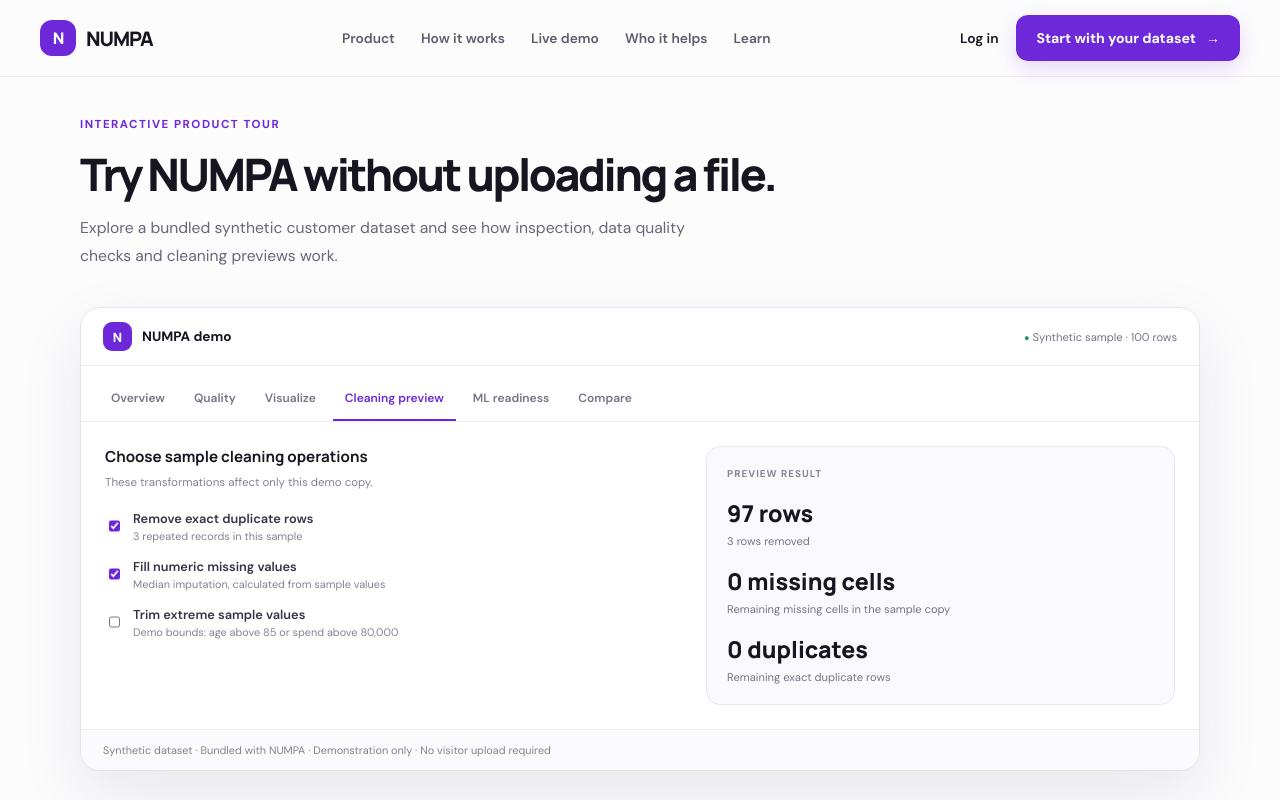
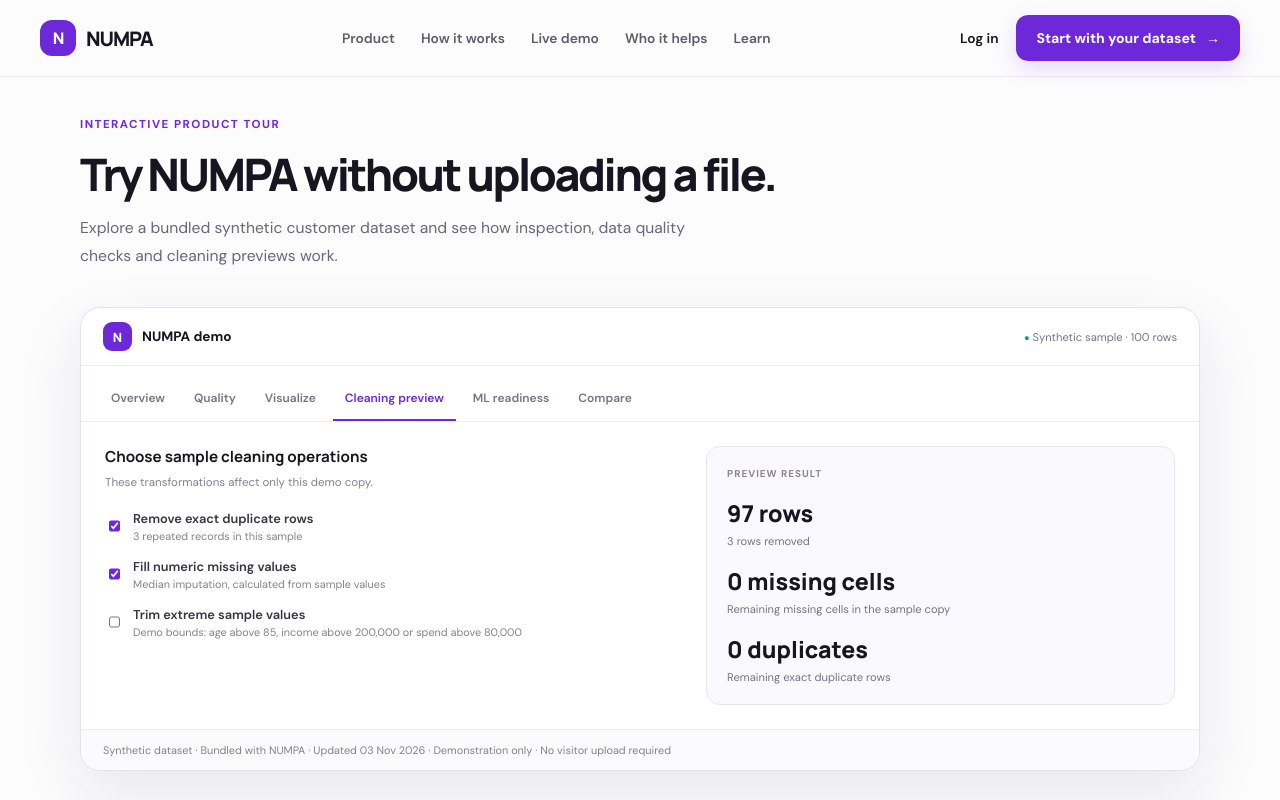
Before and after one commit to chandravadiyaDeep/Nump-, a Next.js app in the folder apps/web/: page / in a window 1280 px wide. Both pictures are taken after a click on the tab "Cleaning preview". Shown: the part 1588-2388 px from the top of the page. Built offline with nearby package versions, Linux system fonts and the light colour scheme.

Commit message:
fix: document sample demo bounds and update date

```diff
--- a/apps/web/app/components/landing/sample-data-demo.tsx
+++ b/apps/web/app/components/landing/sample-data-demo.tsx
@@ -63,7 +63,7 @@ function cleanRows(rows: SampleRow[], removeDuplicates: boolean, fillMissing: bo
   }
   if (trimOutliers) {
     // A transparent demo-only rule: remove rows outside plausible bounds for age and spend.
-    result = result.filter((row) => !(typeof row.age === "number" && row.age > 85) && !(typeof row.total_spent === "number" && row.total_spent > 80000));
+    result = result.filter((row) => !(typeof row.age === "number" && row.age > 85) && !(typeof row.income === "number" && row.income > 200000) && !(typeof row.total_spent === "number" && row.total_spent > 80000));
   }
   return result;
 }
@@ -164,7 +164,7 @@ export default function SampleDataDemo() {
                   <div><h3>Choose sample cleaning operations</h3><p className="demo-muted">These transformations affect only this demo copy.</p>
                     <label><input type="checkbox" checked={removeDuplicates} onChange={(event) => setRemoveDuplicates(event.target.checked)} /> Remove exact duplicate rows <small>3 repeated records in this sample</small></label>
                     <label><input type="checkbox" checked={fillMissing} onChange={(event) => setFillMissing(event.target.checked)} /> Fill numeric missing values <small>Median imputation, calculated from sample values</small></label>
-                    <label><input type="checkbox" checked={trimOutliers} onChange={(event) => setTrimOutliers(event.target.checked)} /> Trim extreme sample values <small>Demo bounds: age above 85 or spend above 80,000</small></label>
+                    <label><input type="checkbox" checked={trimOutliers} onChange={(event) => setTrimOutliers(event.target.checked)} /> Trim extreme sample values <small>Demo bounds: age above 85, income above 200,000 or spend above 80,000</small></label>
                   </div>
                   <div className="demo-preview-result"><span>PREVIEW RESULT</span><strong>{cleaned.length} rows</strong><p>{rows.length - cleaned.length} rows removed</p><strong>{missingCount(cleaned)} missing cells</strong><p>Remaining missing cells in the sample copy</p><strong>{duplicatesCount(cleaned)} duplicates</strong><p>Remaining exact duplicate rows</p></div>
                 </div>
@@ -184,7 +184,7 @@ export default function SampleDataDemo() {
                 </div>
               )}
             </div>
-            <div className="demo-disclaimer">Synthetic dataset · Bundled with NUMPA · Demonstration only · No visitor upload required</div>
+            <div className="demo-disclaimer">Synthetic dataset · Bundled with NUMPA · Updated 03 Nov 2026 · Demonstration only · No visitor upload required</div>
           </>
         )}
       </div>
```
